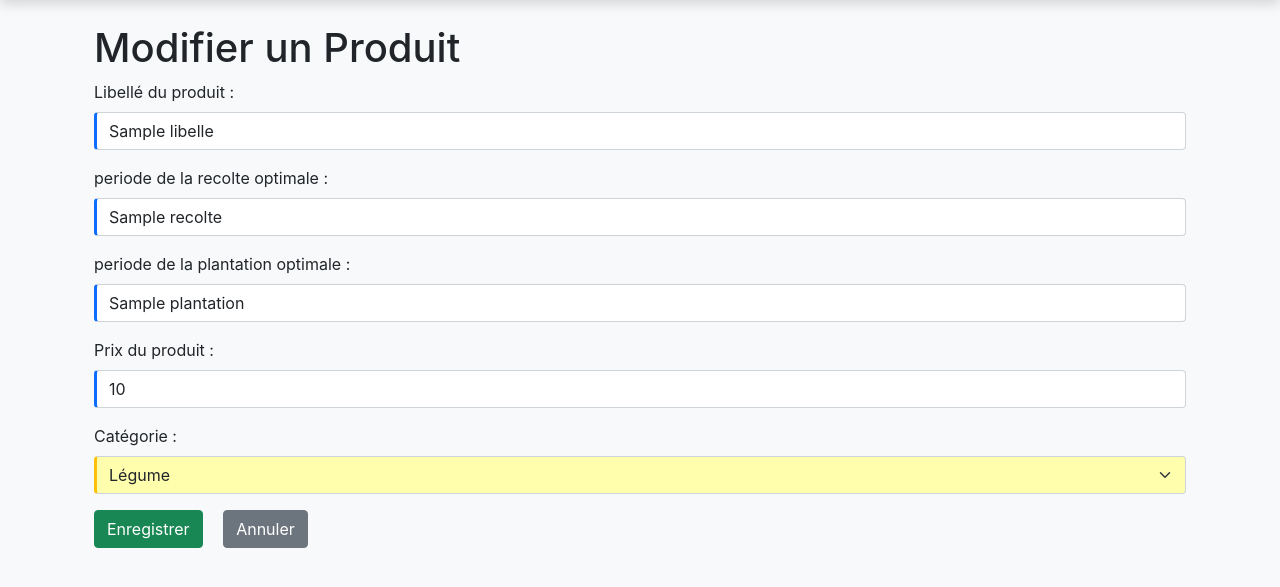
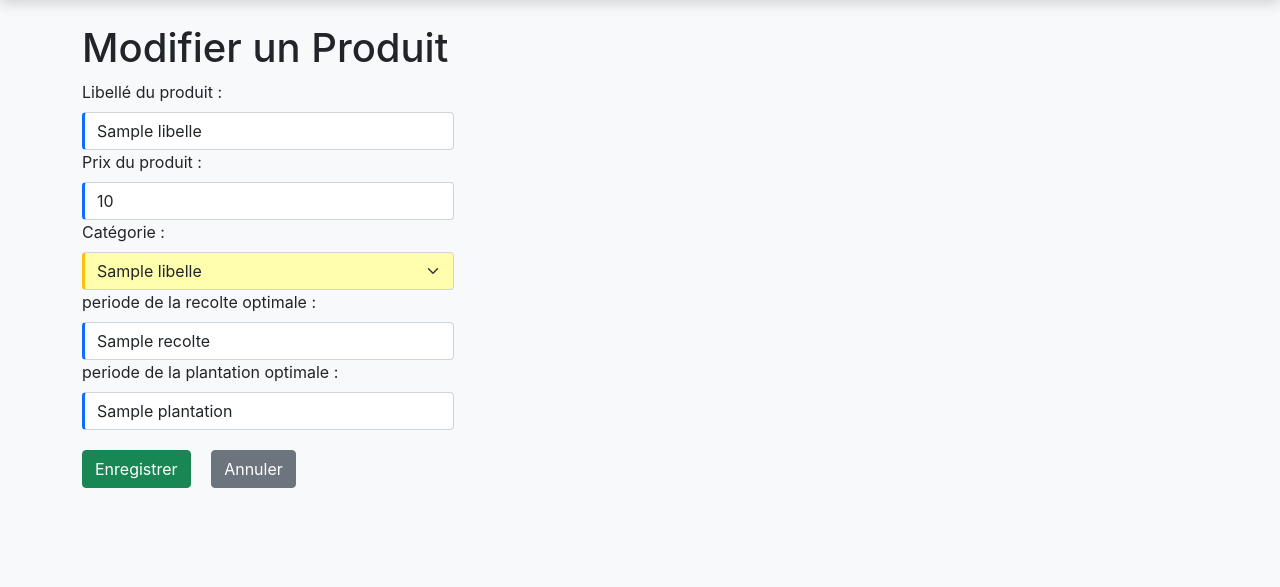
Before and after one commit to Lukasbre/vval.incorportion_mon_potager, a Flask app: template Projet_SAE/templates/produit/edit_produit.html in a window 1280 px wide. Shown: the part 83-670 px from the top of the page. Run offline with Flask 3, Linux system fonts and the light colour scheme; the template is opened without the code that fills it: most values are stand-ins (such as "Sample title", 1, 10 or a date in 2020); some libraries are stand-ins or nearby versions.

Commit message:
Add files via upload

```diff
--- a/Projet_SAE/templates/produit/edit_produit.html
+++ b/Projet_SAE/templates/produit/edit_produit.html
@@ -5,44 +5,49 @@
 {% endblock %}
 
 {% block body %}
-    <div class="container mt-4">
+    <div class="col-md-8 mb-3">
         <h1>Modifier un Produit</h1>
         <form action="/produit/edit" method="post">
 
             <input type="hidden" name="id" value="{{ produit.id }}" >
 
 
-            <div class="mb-3">
+            <div class="col-md-6">
                 <label for="libelle" class="form-label">Libellé du produit :</label>
-                <input type="text" class="form-control" id="libelle" placeholder="Entrez le libellé" required value="{{ produit.libelle }}" name="libelle">
+                <input type="text" class="form-control" id="libelle" placeholder="Entrez le libellé" value="{{ produit.libelle }}" name="libelle" required>
             </div>
 
-            <div class="mb-3">
+            <div class="col-md-6">
+                <label for="prix" class="form-label">Prix du produit :</label>
+                <input type="number" step="0.01" class="form-control" id="prix" placeholder="Entrez le prix" value="{{ produit.prix }}" name="prix" required>
+            </div>
+
+            <div class="col-md-6">
+                <label for="categorie_id" class="form-label">Catégorie :</label>
+                <select class="form-select" id="categorie_id" required name="categorie_id">
+                    <option value="" disabled>Choisir une catégorie</option>
+                    {% for categorie in categorie %}
+                    <option value="{{ categorie.id }}" {% if categorie.id == produit.categorie_id %} selected {% endif %}>
+                        {{ categorie.libelle }}
+                    </option>
+                    {% endfor %}
+                </select>
+            </div>
+
+            <div class="col-md-6">
                 <label for="recolte" class="form-label">periode de la recolte optimale :</label>
                 <input type="text" value="{{ produit.recolte }}" class="form-control" id="recolte" name="recolte" placeholder="Ex: Mars-Avril...">
             </div>
 
-            <div class="mb-3">
+            <div class="col-md-6">
                 <label for="plantation" class="form-label">periode de la plantation optimale :</label>
                 <input type="text" value="{{ produit.plantation }}" class="form-control" id="plantation" name="plantation" placeholder="Ex: Mars-Avril...">
             </div>
 
-            <div class="mb-3">
-                <label for="prix" class="form-label">Prix du produit :</label>
-                <input type="number" step="0.01" class="form-control" id="prix" placeholder="Entrez le prix" value="{{ produit.prix }}" name="prix">
-            </div>
-
-            <div class="mb-3">
-                <label for="categorie_id" class="form-label">Catégorie :</label>
-                <select class="form-select" id="categorie_id" required name="categorie_id">
-                    <option value="" disabled>Choisir une catégorie</option>
-                    <option value="1" {% if produit.categorie_id == 1 %}selected{% endif %}>Légume</option>
-                    <option value="2" {% if produit.categorie_id == 2 %}selected{% endif %}>Fruit</option>
-                </select>
-            </div>
-
+        <div style="margin-top: 20px;">
             <button type="submit" class="btn btn-success me-3">Enregistrer</button>
             <a href="/produit/show" class="btn btn-secondary">Annuler</a>
+        </div>
         </form>
     </div>
 {% endblock %}
--- a/Projet_SAE/templates/produit/statistique_produit.html
+++ b/Projet_SAE/templates/produit/statistique_produit.html
@@ -10,7 +10,7 @@
     <hr>
 
     <div class="row">
-        <div class="col-md-6">
+        <div class="col-md-6 stat-card">
             <div class="card">
                 <div class="card-header bg-success text-white">
                     Moyennes par Catégorie
@@ -44,7 +44,7 @@
             </div>
         </div>
 
-        <div class="col-md-6">
+        <div class="col-md-6 stat-card">
             <div class="card">
                 <div class="card-header bg-primary text-white">
                     Top 5 des produits les plus chers
@@ -62,7 +62,7 @@
             </div>
         </div>
 
-    <div class="col-md-6">
+    <div class="col-md-6 stat-card">
             <div class="card">
                 <div class="card-header bg-warning text-dark">
                     <strong>Répartition par Période de Récolte</strong>
```
